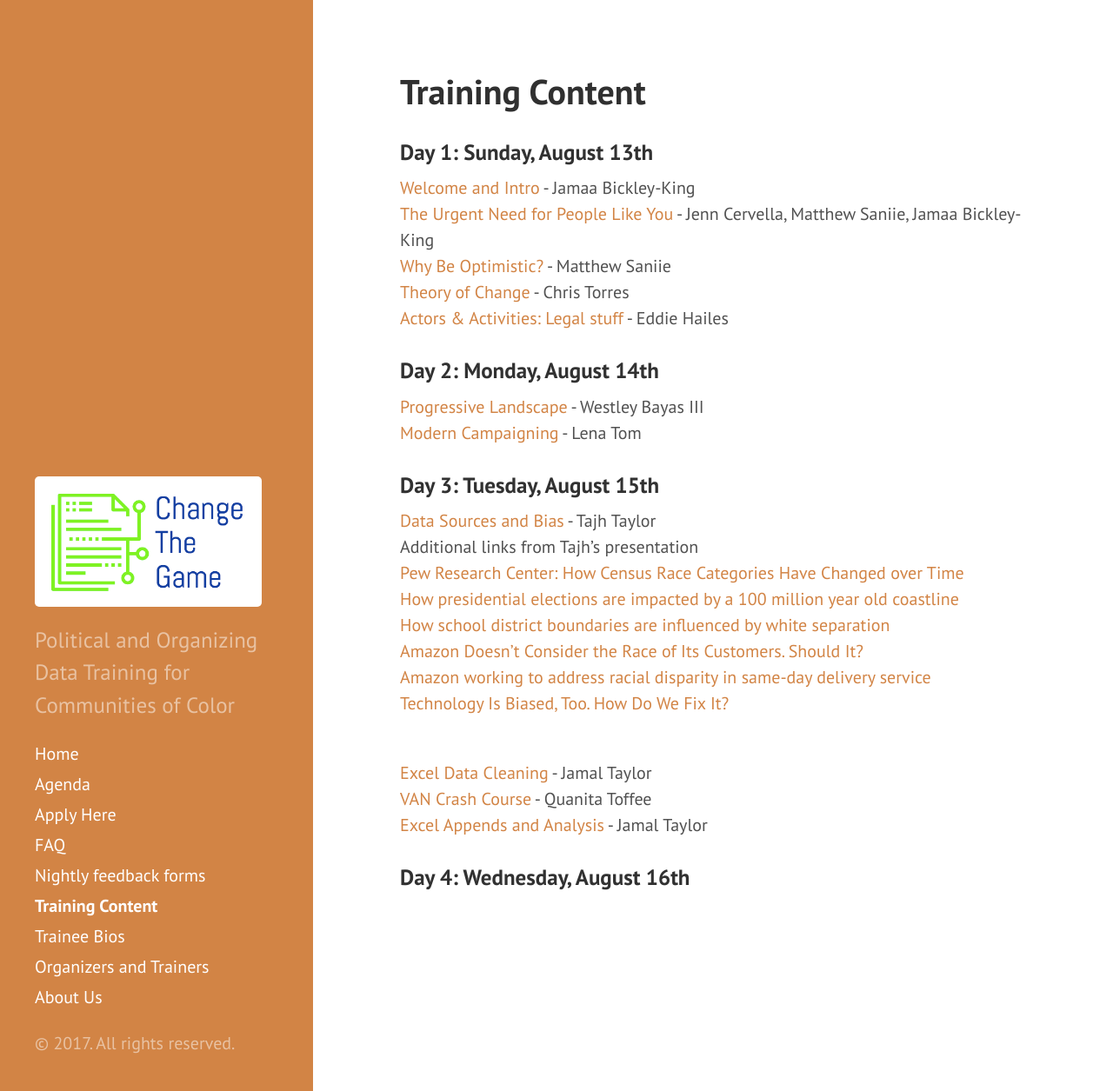
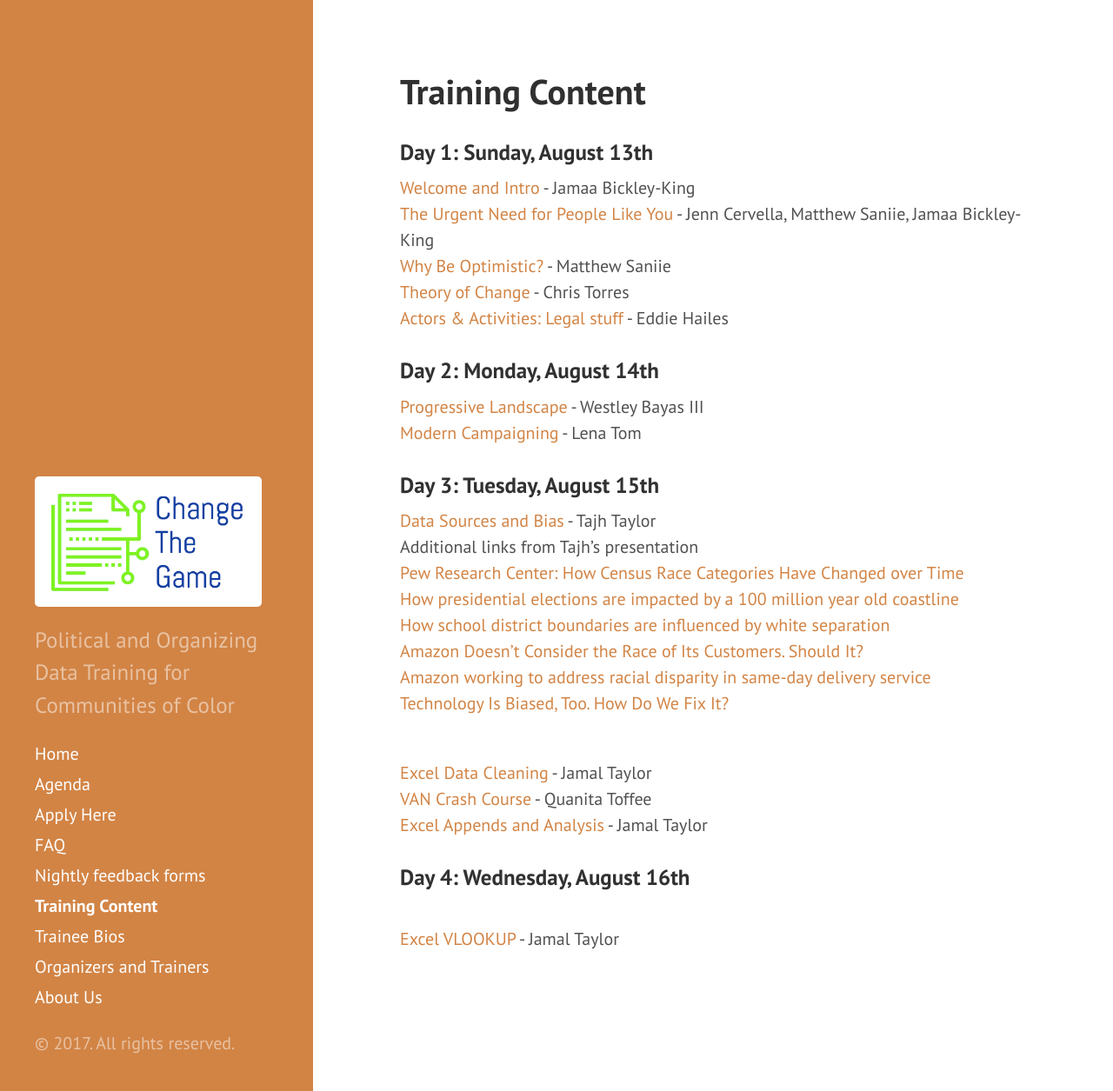
Before and after one commit to anniejw6/changethegame_site, a Jekyll site: the page built from slides.md, in a window 1280 px wide and 1255 px high. Shown: the whole window at 87% size. Built offline with Jekyll 4.4.1, drawn with Linux system fonts in a browser that asks for light colours.

Commit message:
Update slides.md

```diff
--- a/slides.md
+++ b/slides.md
@@ -32,3 +32,5 @@ title: Training Content
 <br>[Excel Appends and Analysis](https://www.dropbox.com/s/2tsbctsnzkqxxgn/Excel%20Appends%20and%20Analysis-Jamal%20Taylor.pdf?dl=0) - Jamal Taylor
 
 ### Day 4: Wednesday, August 16th
+
+<br>[Excel VLOOKUP](https://www.dropbox.com/s/w0n0ds51zxzddsn/Excel%20VLOOKUP-Jamal%20Taylor.pdf?dl=0) - Jamal Taylor
```
